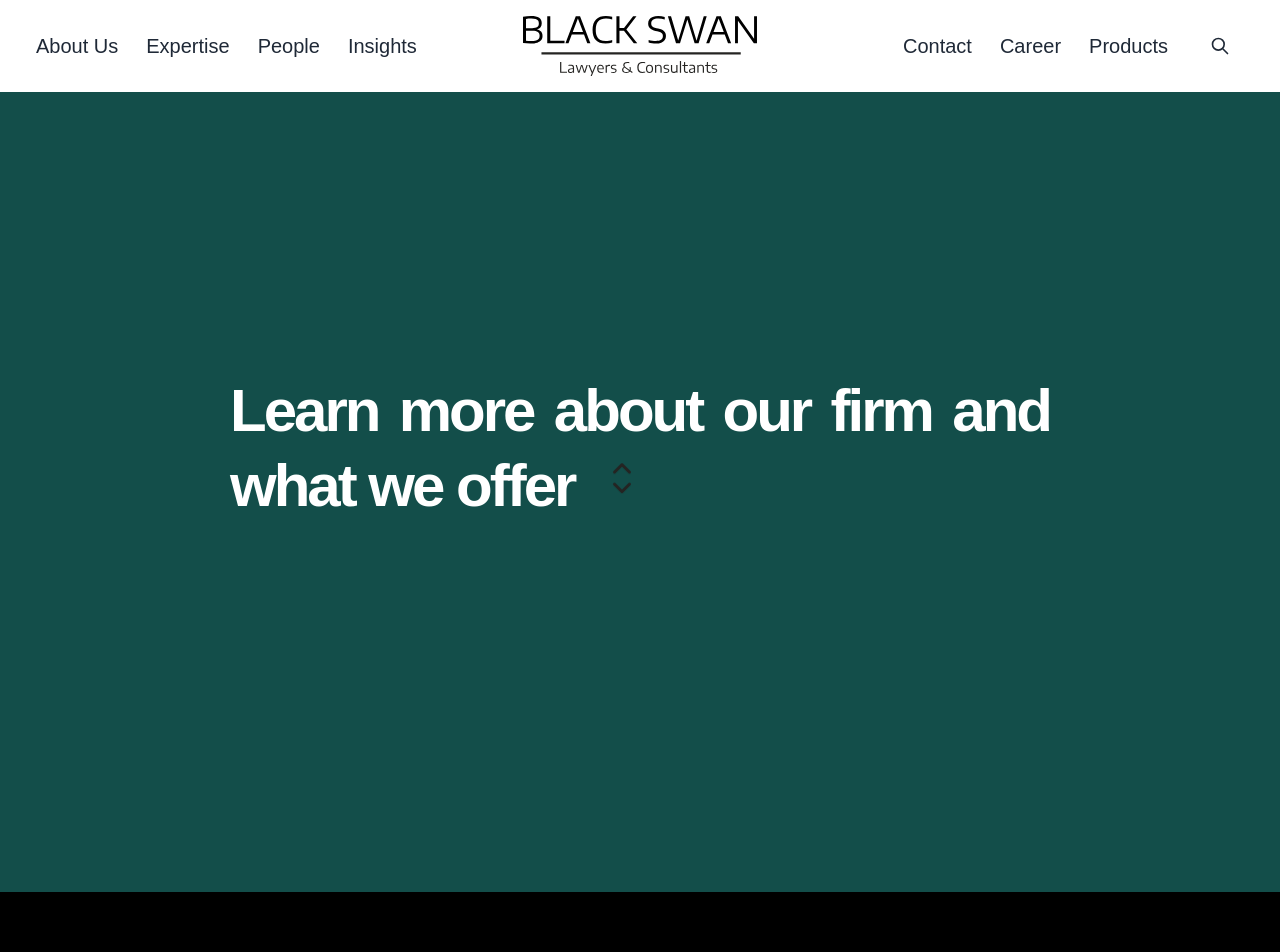
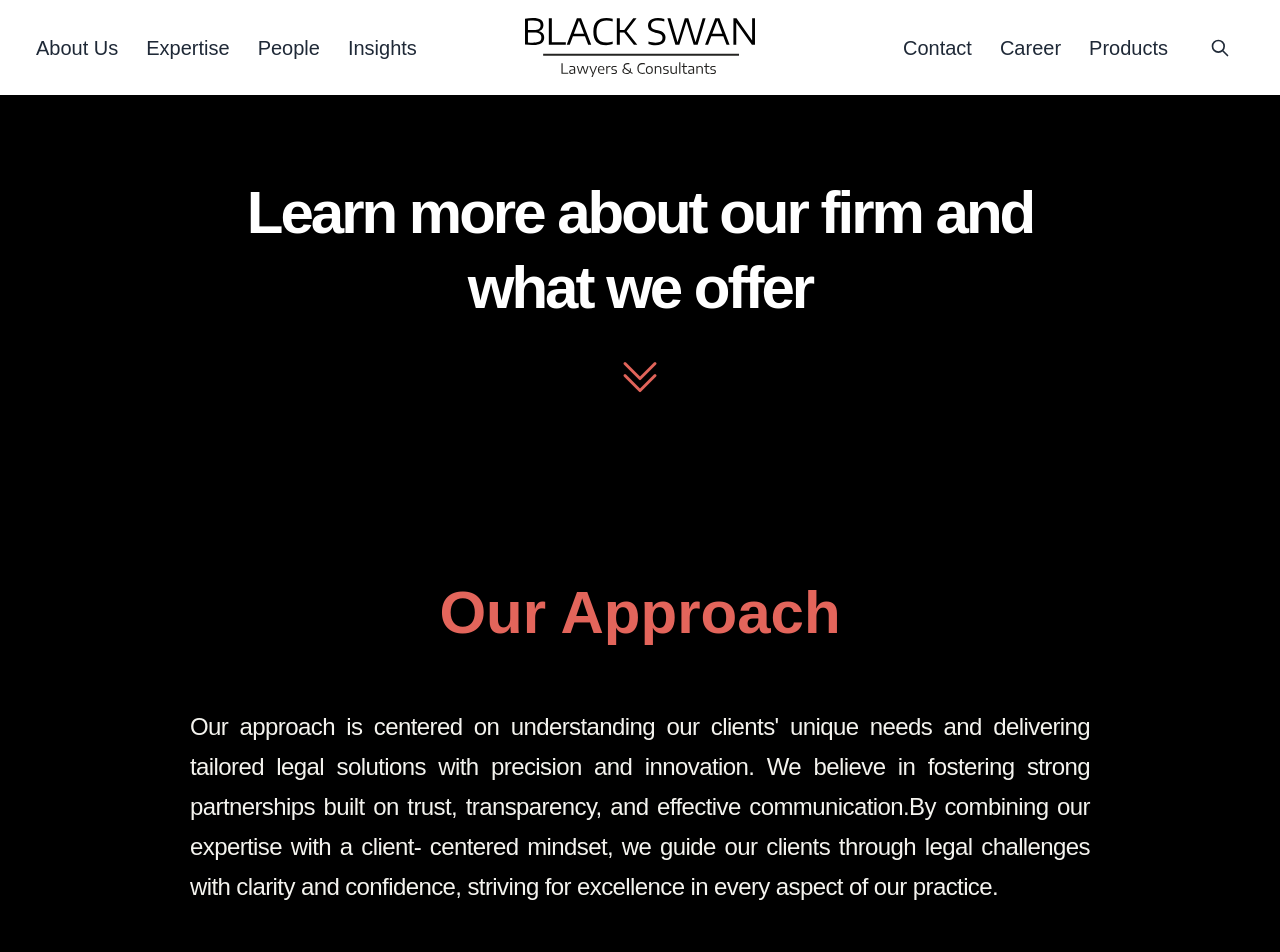
Before and after one commit to worldbeater2/blackswan, a React (Vite) app: page /about in a window 1280 px wide. Shown: the top 952 px of the page. Built offline with nearby package versions, Linux system fonts and the light colour scheme; a web font is replaced by a local one.

Commit message:
about page update

```diff
--- a/src/components/Navbar.jsx
+++ b/src/components/Navbar.jsx
@@ -25,7 +25,7 @@ const Navbar = () => {
 
       <div className="navbar-center">
         <Link to={"/"} className="">
-          <img className="w-[250px] p-2 stroke-2" src="/Vector (1).svg"></img>
+          <img className="w-[250px] p-2.5 stroke-2" src="/Vector (1).svg"></img>
         </Link>
       </div>
 
--- a/src/pages/About.jsx
+++ b/src/pages/About.jsx
@@ -28,7 +28,37 @@ const About = () => {
           </div>
         </div>
       </div> */}
-      <section className="w-screen h-screen flex items-center justify-center bg-teal-900 ">
+      <section className="w-screen h-[250px] bg-black  ">
+        <div
+
+          className="mx-auto flex justify-center items-center mb-16 text-center"
+        >
+          <div className="mt-10 mx-auto container font-navFont leading-tight w-[1000px] font-semibold text-white tracking-tighter text-6xl p-10">
+          Learn more about our firm and what we offer
+          </div>
+        </div>
+
+        <div className="flex justify-center -mt-16 text-center">
+          <svg
+            className="w-12 inline animate-bounce duration-100 cursor-pointer text-swanred"
+            dataSlot="icon"
+            fill="none"
+            strokeWidth={1.5}
+            stroke="currentColor"
+            viewBox="0 0 24 24"
+            xmlns="http://www.w3.org/2000/svg"
+            aria-hidden="true"
+          >
+            <path
+              strokeLinecap="round"
+              strokeLinejoin="round"
+              d="m4.5 5.25 7.5 7.5 7.5-7.5m-15 6 7.5 7.5 7.5-7.5"
+            />
+          </svg>
+        </div>
+      </section>
+
+      {/* <section className="w-screen h-screen flex items-center justify-center bg-teal-900 ">
         <div
 
           className=" mt-10 container mx-auto  mb-32 text-6xl p-10 font-navFont leading-tight w-[900px] text-justify font-semibold text-white tracking-tighter"
@@ -51,10 +81,11 @@ const About = () => {
             />
           </svg>
         </div>
-      </section>
+      </section> */}
 
-      <section className="w-screen h-screen flex items-center justify-center bg-black ">
-        <div className="w-[900px] mx-auto">
+      <section className="w-screen h-[800px] flex items-center justify-center bg-black">
+
+        <div className="w-[900px] mx-auto  ">
           <h1
             className="font-navFont mb-16 text-center text-6xl text-swanred font-semibold"
 
@@ -63,7 +94,7 @@ const About = () => {
           </h1>
 
           <div
-            className="font-navFont mb-10 text-justify w-[900px] text-2xl tracking-tight leading-10 text-swanlightash"
+            className="font-navFont  text-justify w-[900px] text-2xl tracking-tight leading-10 text-swanlightash"
 
           >
             Our approach is centered on understanding our clients' unique needs
@@ -77,9 +108,9 @@ const About = () => {
         </div>
       </section>
 
-      <section className="h-screen w-screen  bg-teal-900 text-white ">
+      <section className="h-[900px] w-screen  bg-black text-white ">
       <div
-        className="font-navFont  text-center text-6xl font-semibold text-swanash pt-20"
+        className="font-navFont  text-center text-6xl font-semibold text-swanred pt-20"
 
       >
         Values
```
